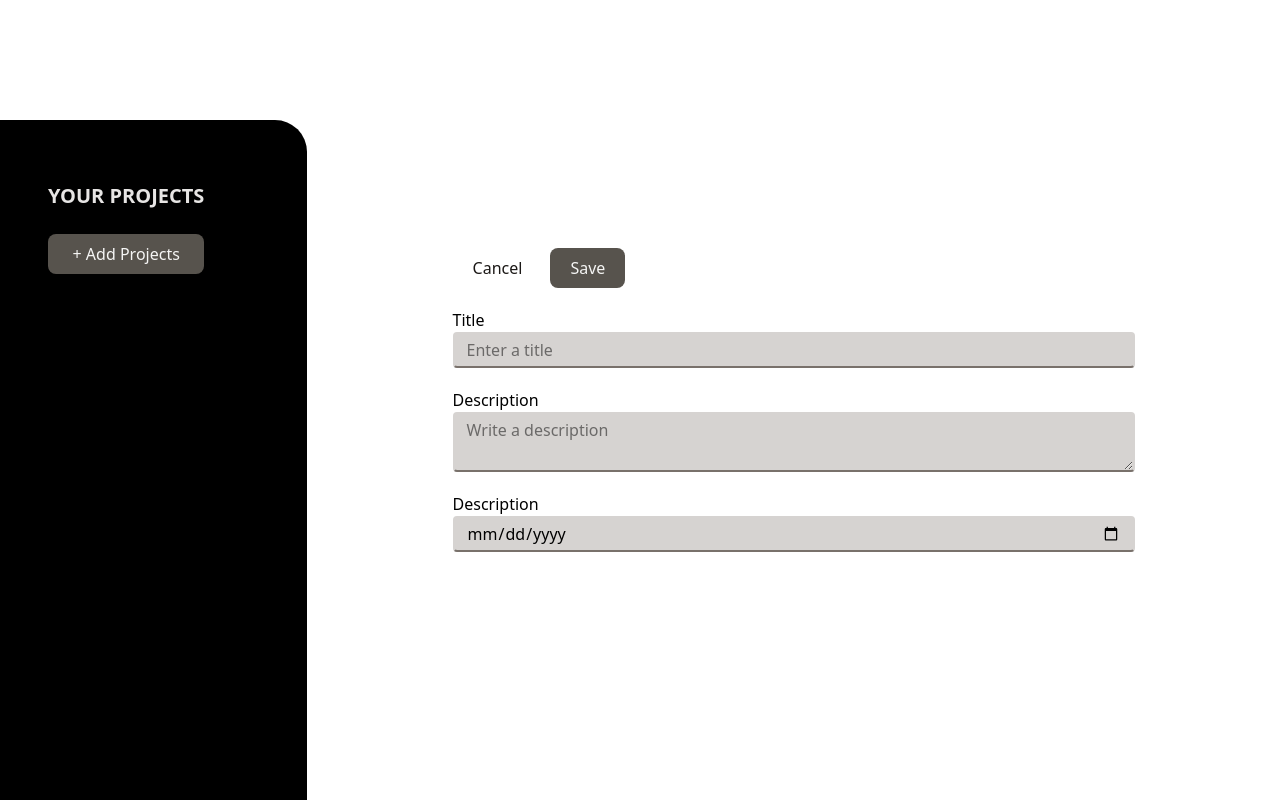
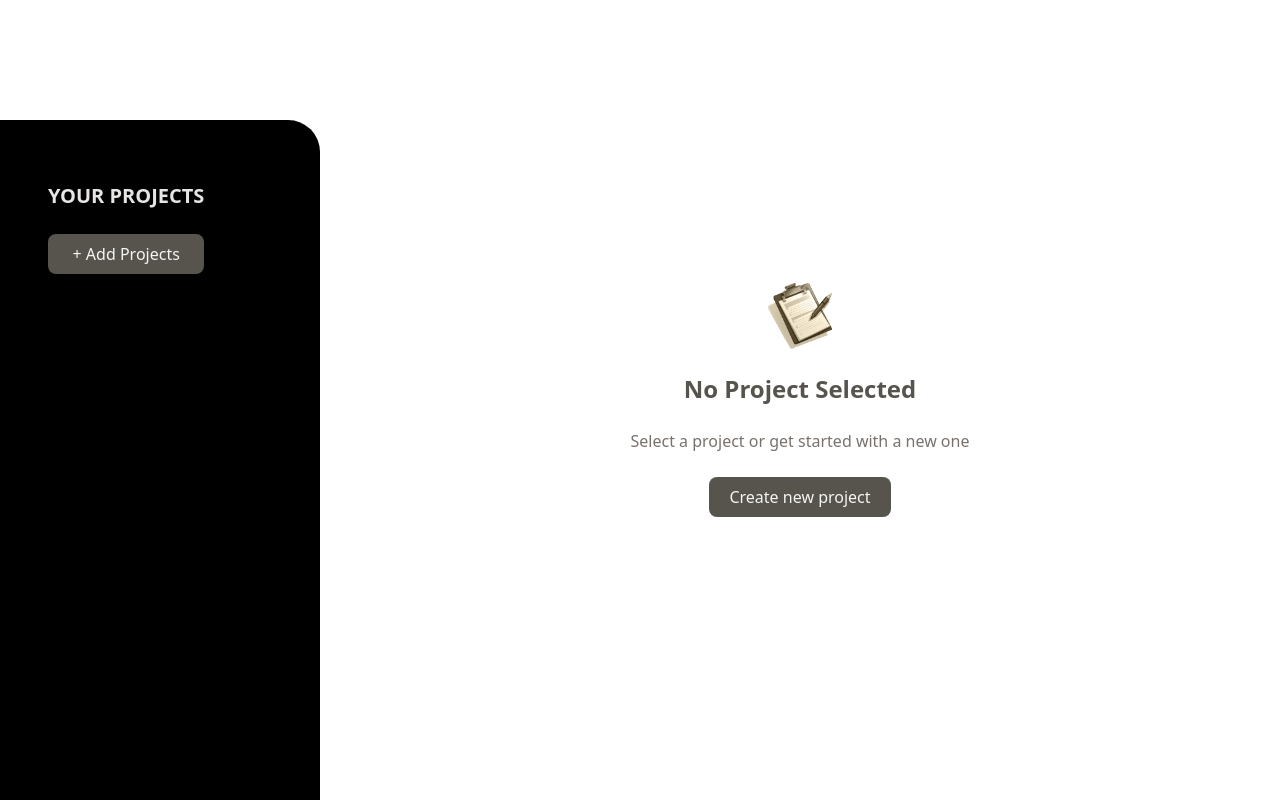
Before and after one commit to jNascimentoCW/management-app, a React (Vite) app: page / in a window 1280 px wide. Built offline with nearby package versions, Linux system fonts and the light colour scheme.

Commit message:
Fixing bugs with datepicker

```diff
--- a/src/App.jsx
+++ b/src/App.jsx
@@ -1,25 +1,14 @@
 import AddProjects from "./components/AddProjects";
 import EditProject from "./components/EditProject";
 import Navbar from "./components/Navbar";
+import MainPage from "./components/MainPage";
 
 function App() {
   return (
     <div className="flex h-screen">
       <Navbar />
-
-      {/* <div className="flex w-full flex-col items-center justify-center text-center md:w-3/4">
-        <img src="/logo.png" alt="logo-img" className="mx-auto w-16 pb-6" />
-        <h1 className="pb-6 text-2xl font-extrabold text-stone-600">
-          No Project Selected
-        </h1>
-        <p className="pb-6 text-stone-500">
-          Select a project or get started with a new one
-        </p>
-        <button className="cursor-pointer rounded-lg bg-stone-600 p-3 text-stone-400 hover:bg-stone-400 hover:text-stone-900">
-          Create new project
-        </button>
-      </div> */}
-      <AddProjects />
+      <MainPage />
+      {/* <AddProjects /> */}
       {/* <EditProject /> */}
     </div>
   );
--- /dev/null
+++ b/src/components/MainPage.jsx
@@ -0,0 +1,21 @@
+import Button from "./Button";
+
+export default function MainPage({ onClick }) {
+  return (
+    <div className="flex w-full flex-col items-center justify-center text-center md:w-3/4">
+      <img src="/logo.png" alt="logo-img" className="mx-auto w-16 pb-6" />
+      <h1 className="pb-6 text-2xl font-extrabold text-stone-600">
+        No Project Selected
+      </h1>
+      <p className="pb-6 text-stone-500">
+        Select a project or get started with a new one
+      </p>
+      <Button
+        text="Create new project"
+        isWhite={false}
+        hasStyleSet=""
+        onClick={onClick}
+      />
+    </div>
+  );
+}
```
